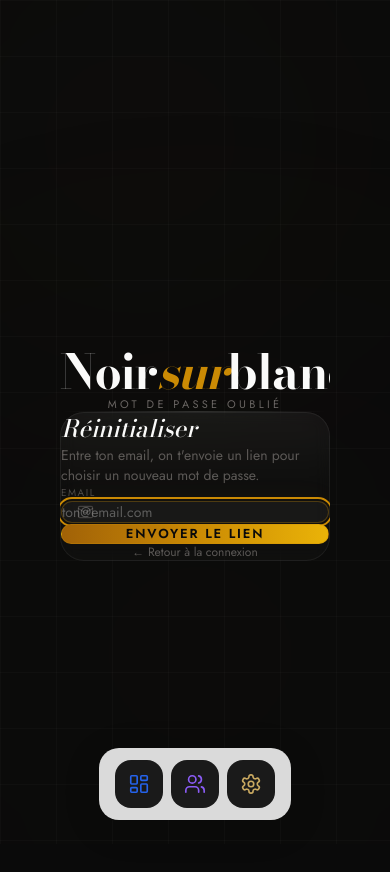
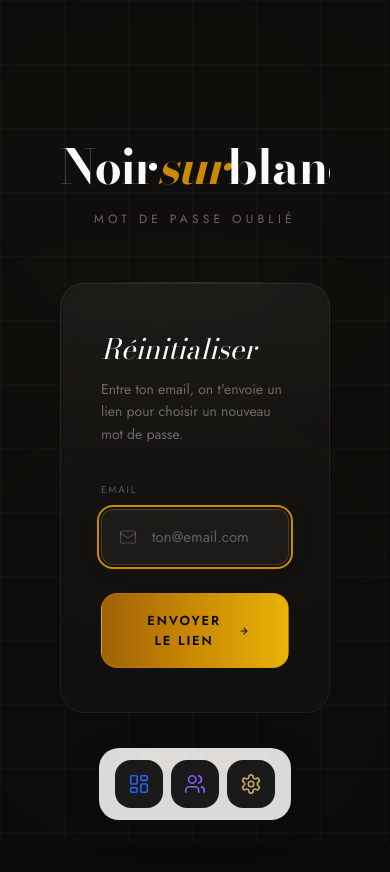
Before and after one commit to tgv212121-cloud/noirsurblanc, a Next.js app: page /forgot-password in a window 390 px wide. Shown: the top 872 px of the page. Built offline with nearby package versions, Linux system fonts and the light colour scheme; no server answers.

Commit message:
Forgot-password : meme mise au propre que login (padding, largeur, lien doré sous la carte)

```diff
--- a/src/app/forgot-password/page.tsx
+++ b/src/app/forgot-password/page.tsx
@@ -21,89 +21,138 @@ export default function ForgotPasswordPage() {
   }
 
   return (
-    <div className="min-h-screen relative overflow-hidden flex items-center justify-center px-6">
+    <div className="min-h-screen w-full relative overflow-hidden">
+      {/* Background */}
       <div className="fixed inset-0 pointer-events-none overflow-hidden">
-        <div className="absolute -top-40 -left-40 w-[600px] h-[600px] rounded-full blur-[180px]" style={{ background: 'radial-gradient(circle, rgba(201,169,97,0.08), transparent 70%)' }} />
-        <div className="absolute -bottom-40 -right-40 w-[700px] h-[700px] rounded-full blur-[200px]" style={{ background: 'radial-gradient(circle, rgba(201,169,97,0.05), transparent 70%)' }} />
-        <div className="absolute inset-0" style={{ backgroundImage: 'linear-gradient(rgba(255,255,255,0.02) 1px, transparent 1px), linear-gradient(90deg, rgba(255,255,255,0.02) 1px, transparent 1px)', backgroundSize: '56px 56px' }} />
+        <div className="absolute -top-60 -left-60 w-[800px] h-[800px] rounded-full blur-[200px]" style={{ background: 'radial-gradient(circle, rgba(201,169,97,0.10), transparent 70%)' }} />
+        <div className="absolute -bottom-60 -right-60 w-[900px] h-[900px] rounded-full blur-[220px]" style={{ background: 'radial-gradient(circle, rgba(201,169,97,0.06), transparent 70%)' }} />
+        <div className="absolute inset-0" style={{ backgroundImage: 'linear-gradient(rgba(255,255,255,0.025) 1px, transparent 1px), linear-gradient(90deg, rgba(255,255,255,0.025) 1px, transparent 1px)', backgroundSize: '64px 64px' }} />
       </div>
 
+      <div className="relative z-10 min-h-screen flex items-center justify-center px-6 py-12">
         <motion.div
           initial={{ opacity: 0, y: 30 }}
           animate={{ opacity: 1, y: 0 }}
           transition={{ duration: 0.7, ease: [0.25, 0.46, 0.45, 0.94] }}
-        className="relative z-10 w-full max-w-md"
+          className="w-full"
+          style={{ maxWidth: '480px' }}
         >
-        <div className="text-center mb-10">
-          <h1 className="font-heading text-5xl md:text-6xl font-bold tracking-tight text-blanc leading-none">
+          {/* Brand */}
+          <div className="text-center" style={{ marginBottom: '56px' }}>
+            <h1 className="font-heading font-bold tracking-tight text-blanc leading-none" style={{ fontSize: 'clamp(48px, 8vw, 72px)' }}>
               Noir<span className="text-gold italic">sur</span>blanc
             </h1>
-          <p className="text-blanc-muted/60 text-[11px] tracking-[0.3em] uppercase mt-4">Mot de passe oublié</p>
+            <p className="text-blanc-muted/60 text-xs tracking-[0.35em] uppercase" style={{ marginTop: '20px' }}>
+              Mot de passe oublié
+            </p>
           </div>
 
+          {/* Card */}
           <div className="relative">
             <div className="absolute inset-0 rounded-3xl bg-gradient-to-b from-white/[0.04] via-transparent to-transparent pointer-events-none" />
             <div className="absolute -top-px left-0 right-0 h-px bg-gradient-to-r from-transparent via-white/15 to-transparent" />
-          <form onSubmit={handleSubmit}
-            className="relative rounded-3xl border border-white/[0.06] backdrop-blur-sm px-8 py-10"
-            style={{ background: 'rgba(255,255,255,0.02)' }}>
 
+            <div
+              className="relative rounded-3xl border border-white/[0.06] backdrop-blur-sm"
+              style={{ background: 'rgba(255,255,255,0.02)', padding: '44px 40px' }}
+            >
               {sent ? (
                 <>
-                <div className="flex items-center justify-center w-14 h-14 rounded-full border border-gold/20 mx-auto mb-5" style={{ background: 'rgba(202,138,4,0.1)' }}>
-                  <svg width="24" height="24" viewBox="0 0 24 24" fill="none" stroke="#ca8a04" strokeWidth="1.8" strokeLinecap="round" strokeLinejoin="round"><polyline points="20 6 9 17 4 12"/></svg>
+                  <div className="flex items-center justify-center rounded-full border border-gold/20 mx-auto" style={{ width: '64px', height: '64px', background: 'rgba(202,138,4,0.12)', marginBottom: '24px' }}>
+                    <svg width="28" height="28" viewBox="0 0 24 24" fill="none" stroke="#ca8a04" strokeWidth="1.8" strokeLinecap="round" strokeLinejoin="round">
+                      <polyline points="20 6 9 17 4 12"/>
+                    </svg>
                   </div>
-                <h2 className="font-heading text-2xl font-medium text-blanc italic text-center mb-2">Email envoyé</h2>
-                <p className="text-blanc-muted/70 text-sm text-center leading-relaxed mb-8">
+                  <h2 className="font-heading text-blanc italic text-center" style={{ fontSize: '28px', marginBottom: '12px' }}>
+                    Email envoyé
+                  </h2>
+                  <p className="text-blanc-muted/70 text-sm text-center leading-relaxed" style={{ marginBottom: '32px', padding: '0 4px' }}>
                     Si un compte existe pour <span className="text-blanc">{email}</span>, tu recevras un lien pour réinitialiser ton mot de passe dans quelques instants.
                   </p>
-                <Link href="/login"
-                  className="block text-center text-xs text-gold hover:text-gold-light transition-colors tracking-widest uppercase">
-                  ← Retour à la connexion
+                  <Link
+                    href="/login"
+                    className="flex items-center justify-center gap-2 text-gold hover:text-gold-light text-xs tracking-[0.14em] uppercase transition-colors"
+                  >
+                    <svg width="14" height="14" viewBox="0 0 24 24" fill="none" stroke="currentColor" strokeWidth="2" strokeLinecap="round" strokeLinejoin="round"><path d="M19 12H5"/><path d="m12 19-7-7 7-7"/></svg>
+                    Retour à la connexion
                   </Link>
                 </>
               ) : (
-              <>
-                <h2 className="font-heading text-2xl font-medium text-blanc italic mb-1">Réinitialiser</h2>
-                <p className="text-blanc-muted/50 text-sm mb-8">Entre ton email, on t&apos;envoie un lien pour choisir un nouveau mot de passe.</p>
+                <form onSubmit={handleSubmit}>
+                  <h2 className="font-heading text-blanc italic" style={{ fontSize: '28px', marginBottom: '8px' }}>
+                    Réinitialiser
+                  </h2>
+                  <p className="text-blanc-muted/60 text-sm leading-relaxed" style={{ marginBottom: '36px' }}>
+                    Entre ton email, on t&apos;envoie un lien pour choisir un nouveau mot de passe.
+                  </p>
 
-                <div className="mb-2">
-                  <label className="text-[10px] text-blanc-muted/40 uppercase tracking-[0.15em] block mb-2.5">Email</label>
+                  {/* Email */}
+                  <div style={{ marginBottom: '28px' }}>
+                    <label className="text-[10px] text-blanc-muted/50 uppercase tracking-[0.18em] block" style={{ marginBottom: '12px' }}>
+                      Email
+                    </label>
                     <div className="relative">
-                    <div className="absolute left-4 top-1/2 -translate-y-1/2 text-blanc-muted/30 pointer-events-none">
-                      <svg width="17" height="17" viewBox="0 0 24 24" fill="none" stroke="currentColor" strokeWidth="1.6" strokeLinecap="round" strokeLinejoin="round"><rect width="20" height="16" x="2" y="4" rx="2"/><path d="m22 7-8.97 5.7a1.94 1.94 0 0 1-2.06 0L2 7"/></svg>
+                      <div className="absolute text-blanc-muted/35 pointer-events-none" style={{ left: '18px', top: '50%', transform: 'translateY(-50%)' }}>
+                        <svg width="18" height="18" viewBox="0 0 24 24" fill="none" stroke="currentColor" strokeWidth="1.6" strokeLinecap="round" strokeLinejoin="round">
+                          <rect width="20" height="16" x="2" y="4" rx="2"/><path d="m22 7-8.97 5.7a1.94 1.94 0 0 1-2.06 0L2 7"/>
+                        </svg>
                       </div>
-                    <input type="email" required autoFocus value={email} onChange={e => setEmail(e.target.value)}
+                      <input
+                        type="email"
+                        required
+                        autoFocus
+                        value={email}
+                        onChange={e => setEmail(e.target.value)}
                         placeholder="ton@email.com"
-                      className="w-full bg-white/[0.02] border border-white/[0.07] rounded-xl pl-11 pr-4 py-3.5 text-blanc text-sm placeholder:text-blanc-muted/25 focus:border-gold/30 focus:bg-white/[0.04] focus:shadow-[0_0_30px_rgba(202,138,4,0.05)] transition-all duration-300 outline-none" />
+                        className="w-full bg-white/[0.025] border border-white/[0.08] rounded-xl text-blanc text-[15px] placeholder:text-blanc-muted/25 focus:border-gold/30 focus:bg-white/[0.045] focus:shadow-[0_0_30px_rgba(202,138,4,0.06)] transition-all duration-300 outline-none"
+                        style={{ padding: '16px 18px 16px 50px' }}
+                      />
                     </div>
                   </div>
 
                   {err && (
-                  <p className="text-xs text-red-400/90 mt-4 flex items-center gap-2">
+                    <motion.p
+                      initial={{ opacity: 0, y: -4 }}
+                      animate={{ opacity: 1, y: 0 }}
+                      className="text-xs text-red-400/90 flex items-center gap-2"
+                      style={{ marginBottom: '20px' }}
+                    >
                       <svg width="14" height="14" viewBox="0 0 24 24" fill="none" stroke="currentColor" strokeWidth="2" strokeLinecap="round" strokeLinejoin="round"><circle cx="12" cy="12" r="10"/><line x1="12" x2="12" y1="8" y2="12"/><line x1="12" x2="12.01" y1="16" y2="16"/></svg>
                       {err}
+                    </motion.p>
+                  )}
+
+                  {/* Submit */}
+                  <button
+                    type="submit"
+                    disabled={loading}
+                    className="group relative flex items-center justify-center gap-3 w-full cursor-pointer disabled:opacity-40"
+                    style={{ padding: '18px 40px' }}
+                  >
+                    <div className="absolute inset-0 rounded-2xl bg-gold/25 blur-xl opacity-0 group-hover:opacity-100 transition-opacity duration-500" />
+                    <div className="absolute inset-0 rounded-2xl bg-gradient-to-r from-gold-dark via-gold to-gold-light border border-gold/30" />
+                    <span className="relative z-10 text-noir font-semibold tracking-[0.14em] uppercase" style={{ fontSize: '13px' }}>
+                      {loading ? 'Envoi…' : 'Envoyer le lien'}
+                    </span>
+                    {!loading && (
+                      <svg className="relative z-10 text-noir group-hover:translate-x-1 transition-transform duration-300" width="16" height="16" viewBox="0 0 24 24" fill="none" stroke="currentColor" strokeWidth="2.5" strokeLinecap="round" strokeLinejoin="round"><path d="M5 12h14"/><path d="m12 5 7 7-7 7"/></svg>
+                    )}
+                  </button>
+                </form>
+              )}
+            </div>
+          </div>
+
+          {/* Back link outside card (only when not sent) */}
+          {!sent && (
+            <p className="text-center text-sm text-blanc-muted/70" style={{ marginTop: '32px' }}>
+              <Link href="/login" className="text-gold hover:text-gold-light underline underline-offset-4 decoration-gold/40 hover:decoration-gold transition-colors">
+                ← Retour à la connexion
+              </Link>
             </p>
           )}
-
-                <button type="submit" disabled={loading}
-                  className="group relative flex items-center justify-center gap-3 w-full px-10 py-4 cursor-pointer disabled:opacity-40 mt-8">
-                  <div className="absolute inset-0 rounded-2xl bg-gold/20 blur-xl opacity-0 group-hover:opacity-100 transition-opacity duration-500" />
-                  <div className="absolute inset-0 rounded-2xl bg-gradient-to-r from-gold-dark via-gold to-gold-light border border-gold/30" />
-                  <span className="relative z-10 text-noir font-semibold text-[13px] tracking-[0.14em] uppercase">
-                    {loading ? 'Envoi…' : 'Envoyer le lien'}
-                  </span>
-                </button>
-
-                <Link href="/login"
-                  className="block text-center text-xs text-blanc-muted/50 hover:text-gold transition-colors mt-6">
-                  ← Retour à la connexion
-                </Link>
-              </>
-            )}
-          </form>
+        </motion.div>
       </div>
-      </motion.div>
     </div>
   )
 }
```
Lines whose indentation alone changed are shown as unchanged.
